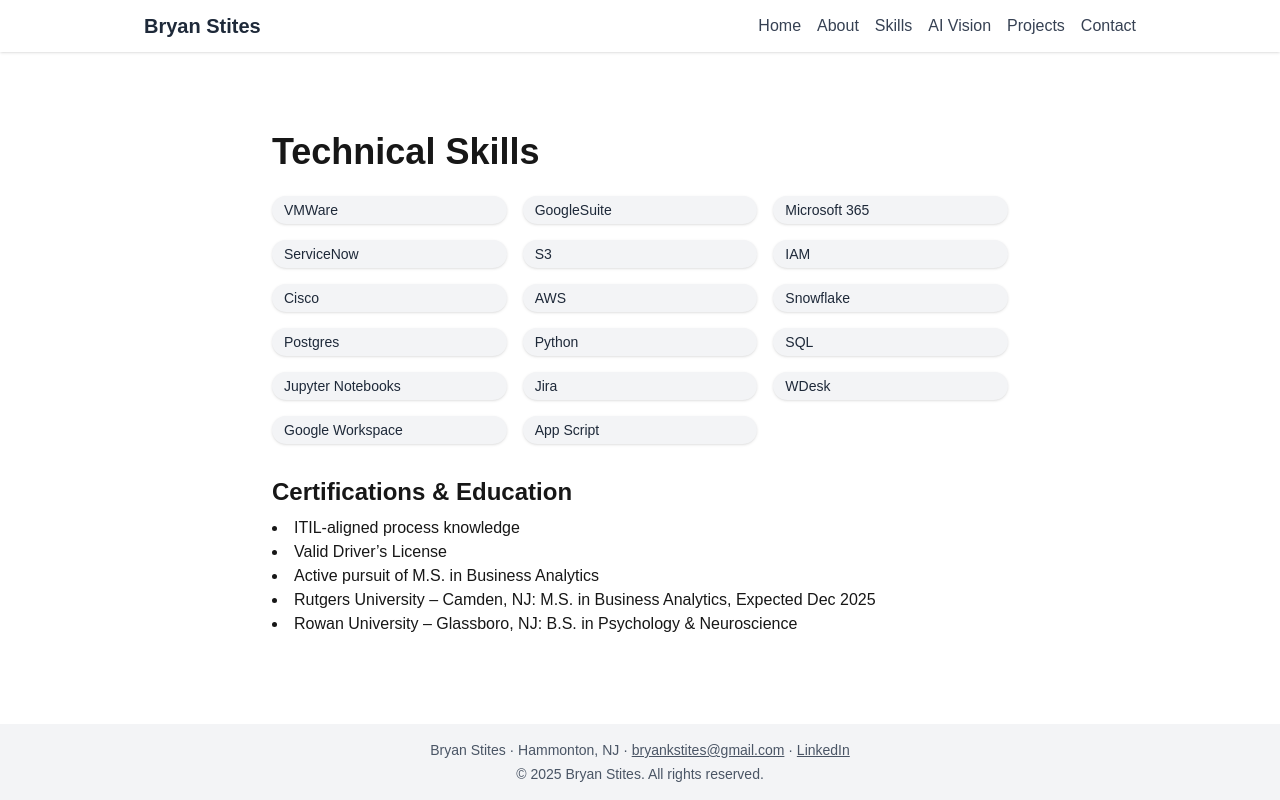
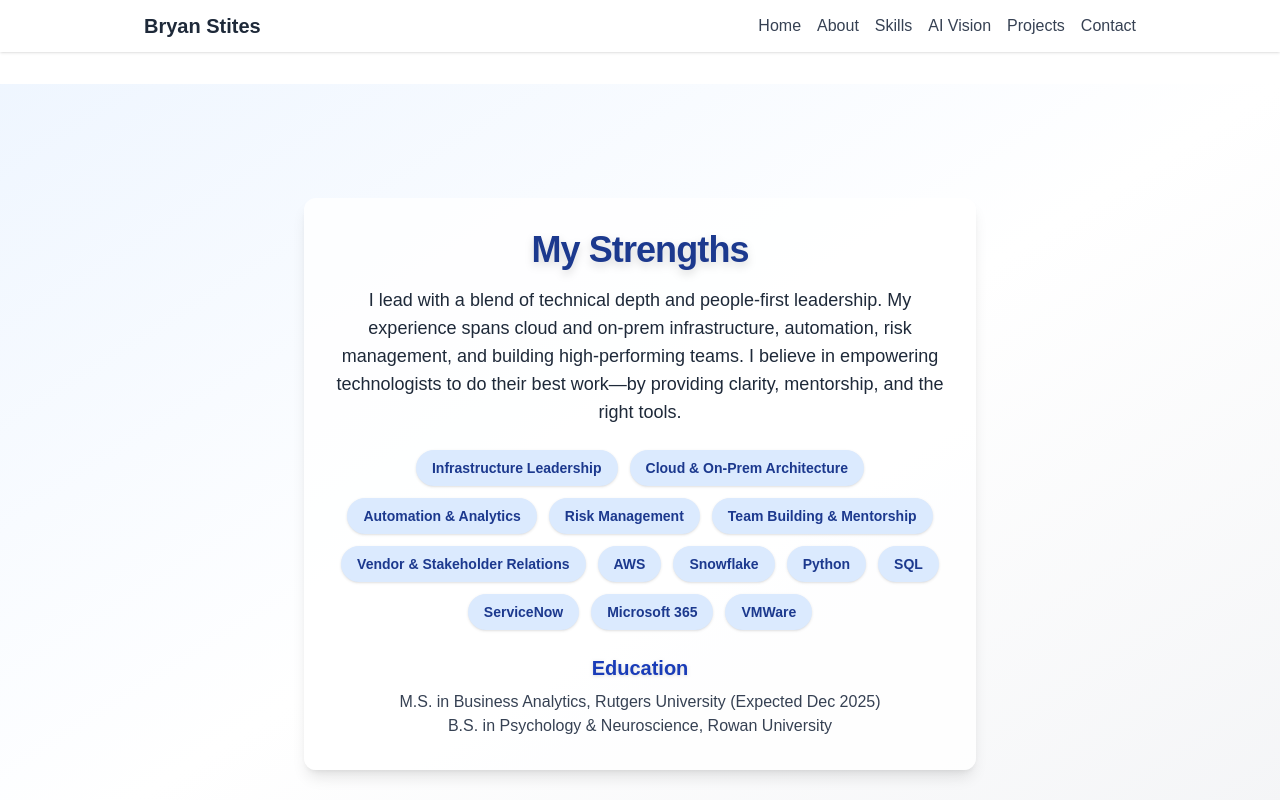
Before and after one commit to bkstites/vp-portfolio, a Next.js app: page /skills in a window 1280 px wide. Shown: the top 800 px of the page. Built offline with nearby package versions, Linux system fonts and the light colour scheme.

Commit message:
Update Skills, AI Vision, and Contact pages to match new theme, improve engagement, and focus on leadership persona

```diff
--- a/src/app/ai-vision/page.tsx
+++ b/src/app/ai-vision/page.tsx
@@ -2,26 +2,25 @@
 
 export default function AIVisionPage() {
   return (
-    <main className="max-w-3xl mx-auto py-12 px-4">
-      <h1 className="text-4xl font-bold mb-4">AI Vision</h1>
-      <p className="mb-6 text-lg">
-        I believe AI is a force multiplier for technologists—enabling us to automate the mundane, surface insights, and build smarter, more resilient systems. My goal is to integrate AI into business processes in ways that equip teams with superpowers: faster decision-making, proactive risk management, and seamless user experiences.
-      </p>
-      <section>
-        <h2 className="text-2xl font-semibold mb-2">Empowering Technologists</h2>
-        <p>
-          By embedding AI into our infrastructure and workflows, we can:
+    <main className="min-h-screen bg-gradient-to-br from-blue-50 via-white to-gray-100 py-12 px-4 flex flex-col items-center justify-center">
+      <div className="bg-white/80 rounded-xl shadow-lg p-8 max-w-2xl w-full">
+        <h1 className="text-4xl font-extrabold text-blue-900 mb-4 drop-shadow-lg tracking-tight text-center">AI Vision</h1>
+        <p className="mb-6 text-lg text-gray-800 text-center">
+          I see AI as a force multiplier for technologists and organizations. My vision is to harness AI to automate the mundane, surface actionable insights, and build smarter, more resilient systems—always with people at the center.
         </p>
-        <ul className="list-disc list-inside mb-4">
-          <li>Automate repetitive tasks and reduce manual effort</li>
-          <li>Enhance data-driven decision making</li>
+        <div className="bg-blue-100 border-l-4 border-blue-500 p-4 mb-6 rounded shadow text-blue-900 text-center font-semibold">
+          "Empowering teams with AI means giving them superpowers—faster decisions, proactive risk management, and seamless user experiences."
+        </div>
+        <ul className="list-disc list-inside text-gray-700 mb-4 space-y-2">
+          <li>Automate repetitive tasks to free up creative problem-solving</li>
+          <li>Enhance data-driven decision making at every level</li>
           <li>Proactively identify and mitigate risks</li>
-          <li>Deliver more reliable, adaptive systems</li>
+          <li>Deliver more reliable, adaptive systems for real-world users</li>
         </ul>
-        <p>
-          I’m passionate about building out AI capabilities that are practical, ethical, and focused on real business value—empowering technologists to do their best work.
+        <p className="text-gray-700 text-center mt-4">
+          My approach to AI is practical, ethical, and focused on real business value—empowering technologists to do their best work and drive meaningful change.
         </p>
-      </section>
+      </div>
     </main>
   );
 }
--- a/src/app/contact/page.tsx
+++ b/src/app/contact/page.tsx
@@ -2,30 +2,32 @@
 
 export default function ContactPage() {
   return (
-    <main className="max-w-2xl mx-auto py-12 px-4">
-      <h1 className="text-4xl font-bold mb-4">Contact</h1>
-      <div className="mb-6">
-        <p className="mb-1">Bryan Stites</p>
-        <p className="mb-1">6 Bowling Ln, Hammonton, NJ 08037</p>
-        <p className="mb-1">(215) 983-9993</p>
-        <p className="mb-1">bryankstites@gmail.com</p>
-        <a href="https://linkedin.com/in/bryankstites" className="text-blue-600 underline" target="_blank" rel="noopener noreferrer">linkedin.com/in/bryankstites</a>
-      </div>
-      <form className="bg-white rounded-lg shadow p-6 space-y-4">
+    <main className="min-h-screen bg-gradient-to-br from-blue-50 via-white to-gray-100 py-12 px-4 flex flex-col items-center justify-center">
+      <div className="bg-white/80 rounded-xl shadow-lg p-8 max-w-2xl w-full">
+        <h1 className="text-4xl font-extrabold text-blue-900 mb-4 drop-shadow-lg tracking-tight text-center">Let’s Connect</h1>
+        <p className="mb-6 text-lg text-gray-800 text-center">
+          I’m always open to connecting with fellow technologists, leaders, and organizations who share a passion for building resilient, people-focused systems. Whether you want to collaborate, discuss leadership, or explore how AI can empower your team—reach out!
+        </p>
+        <form className="bg-blue-50 rounded-lg shadow p-6 space-y-4 max-w-md mx-auto">
           <div>
-          <label className="block mb-1 font-medium">Name</label>
-          <input type="text" className="w-full border rounded px-3 py-2" placeholder="Your name" disabled />
+            <label className="block mb-1 font-medium text-blue-900">Name</label>
+            <input type="text" className="w-full border border-blue-200 rounded px-3 py-2 focus:outline-none focus:ring-2 focus:ring-blue-400" placeholder="Your name" disabled />
           </div>
           <div>
-          <label className="block mb-1 font-medium">Email</label>
-          <input type="email" className="w-full border rounded px-3 py-2" placeholder="Your email" disabled />
+            <label className="block mb-1 font-medium text-blue-900">Email</label>
+            <input type="email" className="w-full border border-blue-200 rounded px-3 py-2 focus:outline-none focus:ring-2 focus:ring-blue-400" placeholder="Your email" disabled />
           </div>
           <div>
-          <label className="block mb-1 font-medium">Message</label>
-          <textarea className="w-full border rounded px-3 py-2" rows={4} placeholder="Your message" disabled />
+            <label className="block mb-1 font-medium text-blue-900">Message</label>
+            <textarea className="w-full border border-blue-200 rounded px-3 py-2 focus:outline-none focus:ring-2 focus:ring-blue-400" rows={4} placeholder="Your message" disabled />
           </div>
-        <button type="submit" className="bg-gray-400 text-white px-4 py-2 rounded cursor-not-allowed" disabled>Send (Coming Soon)</button>
+          <button type="submit" className="bg-blue-600 text-white px-4 py-2 rounded font-semibold cursor-not-allowed opacity-70" disabled>Send (Coming Soon)</button>
         </form>
+        <div className="mt-6 text-center text-blue-800">
+          <p>Email: <a href="mailto:bryankstites@gmail.com" className="underline">bryankstites@gmail.com</a></p>
+          <p>LinkedIn: <a href="https://linkedin.com/in/bryankstites" className="underline" target="_blank" rel="noopener noreferrer">linkedin.com/in/bryankstites</a></p>
+        </div>
+      </div>
     </main>
   );
 }
--- a/src/app/skills/page.tsx
+++ b/src/app/skills/page.tsx
@@ -1,36 +1,34 @@
 import React from 'react';
 
 const skills = [
-  'VMWare', 'GoogleSuite', 'Microsoft 365', 'ServiceNow', 'S3', 'IAM', 'Cisco',
-  'AWS', 'Snowflake', 'Postgres', 'Python', 'SQL', 'Jupyter Notebooks',
-  'Jira', 'WDesk', 'Google Workspace', 'App Script',
-];
-
-const certifications = [
-  'ITIL-aligned process knowledge',
-  'Valid Driver’s License',
-  'Active pursuit of M.S. in Business Analytics',
+  'Infrastructure Leadership',
+  'Cloud & On-Prem Architecture',
+  'Automation & Analytics',
+  'Risk Management',
+  'Team Building & Mentorship',
+  'Vendor & Stakeholder Relations',
+  'AWS', 'Snowflake', 'Python', 'SQL', 'ServiceNow', 'Microsoft 365', 'VMWare',
 ];
 
 export default function SkillsPage() {
   return (
-    <main className="max-w-3xl mx-auto py-12 px-4">
-      <h1 className="text-4xl font-bold mb-6">Technical Skills</h1>
-      <div className="grid grid-cols-2 sm:grid-cols-3 gap-4 mb-8">
-        {skills.map(skill => (
-          <span key={skill} className="inline-block bg-gray-100 text-gray-800 px-3 py-1 rounded-full text-sm font-medium shadow">
-            {skill}
-          </span>
-        ))}
+    <main className="min-h-screen bg-gradient-to-br from-blue-50 via-white to-gray-100 py-12 px-4 flex flex-col items-center justify-center">
+      <div className="bg-white/80 rounded-xl shadow-lg p-8 max-w-2xl w-full">
+        <h1 className="text-4xl font-extrabold text-blue-900 mb-4 drop-shadow-lg tracking-tight text-center">My Strengths</h1>
+        <p className="mb-6 text-lg text-gray-800 text-center">
+          I lead with a blend of technical depth and people-first leadership. My experience spans cloud and on-prem infrastructure, automation, risk management, and building high-performing teams. I believe in empowering technologists to do their best work—by providing clarity, mentorship, and the right tools.
+        </p>
+        <div className="flex flex-wrap justify-center gap-3 mb-6">
+          {skills.map(skill => (
+            <span key={skill} className="inline-block bg-blue-100 text-blue-900 px-4 py-2 rounded-full text-sm font-semibold shadow hover:bg-blue-200 transition cursor-pointer" tabIndex={0} aria-label={skill}>{skill}</span>
+          ))}
+        </div>
+        <div className="mt-4 text-center">
+          <h2 className="text-xl font-bold text-blue-800 mb-2 drop-shadow">Education</h2>
+          <p className="text-gray-700">M.S. in Business Analytics, Rutgers University (Expected Dec 2025)</p>
+          <p className="text-gray-700">B.S. in Psychology & Neuroscience, Rowan University</p>
+        </div>
       </div>
-      <h2 className="text-2xl font-semibold mb-2">Certifications & Education</h2>
-      <ul className="list-disc list-inside">
-        {certifications.map(cert => (
-          <li key={cert}>{cert}</li>
-        ))}
-        <li>Rutgers University – Camden, NJ: M.S. in Business Analytics, Expected Dec 2025</li>
-        <li>Rowan University – Glassboro, NJ: B.S. in Psychology & Neuroscience</li>
-      </ul>
     </main>
   );
 }
```
Lines whose indentation alone changed are shown as unchanged.
